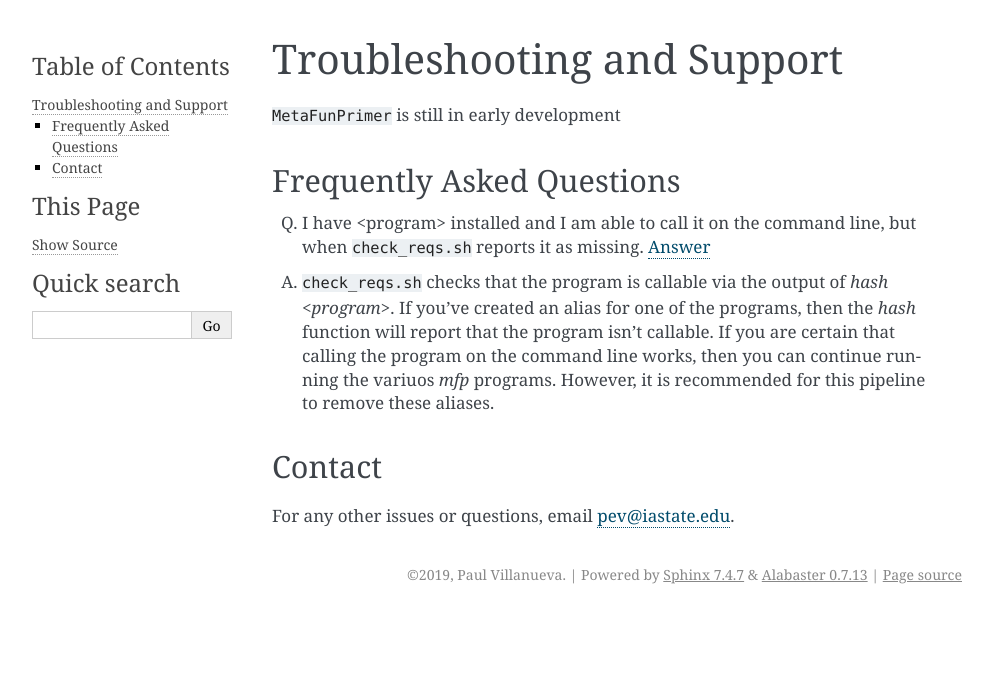
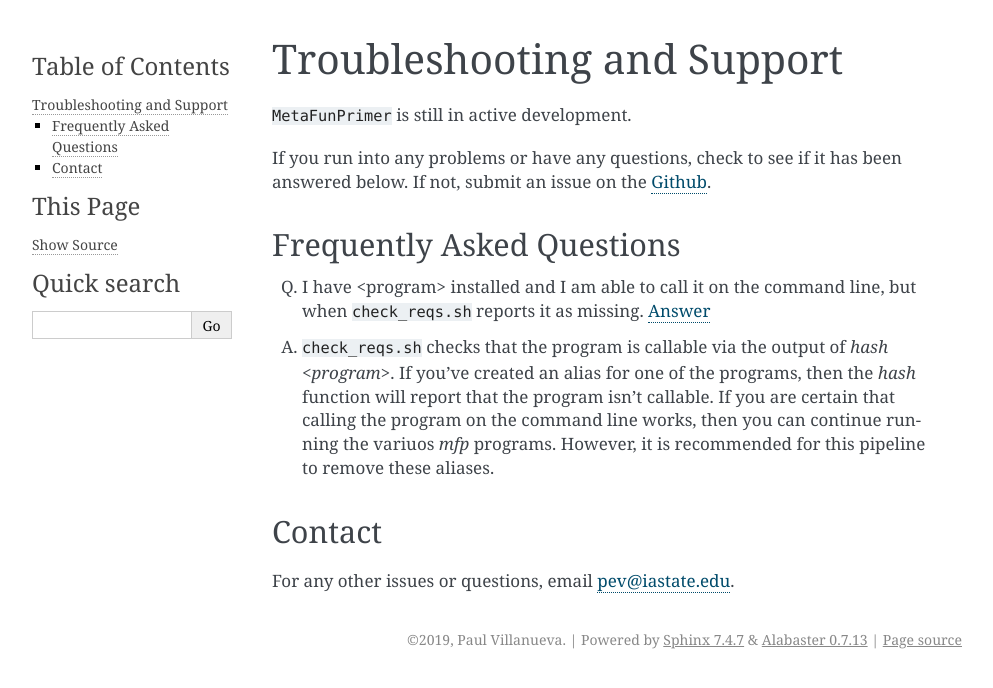
Before and after one commit to pommevilla/MetaFunPrimer, a Sphinx documentation site: the page built from docs/source/Support.rst, in a window 1280 px wide. Shown: the top 688 px of the page, without its empty margins (148-1141 px from the left). Built offline with Sphinx 7.4.7, drawn with Linux system fonts in a browser that asks for light colours.

Commit message:
Add link to Issues page on Github

```diff
--- a/docs/source/Support.rst
+++ b/docs/source/Support.rst
@@ -1,8 +1,9 @@
 Troubleshooting and Support
 ===========================
 
+``MetaFunPrimer`` is still in active development.
 
-``MetaFunPrimer`` is still in early development
+If you run into any problems or have any questions, check to see if it has been answered below. If not, submit an issue on the `Github <https://github.com/pommevilla/MetaFunPrimer/issues>`_.
 
 Frequently Asked Questions
 --------------------------
```
